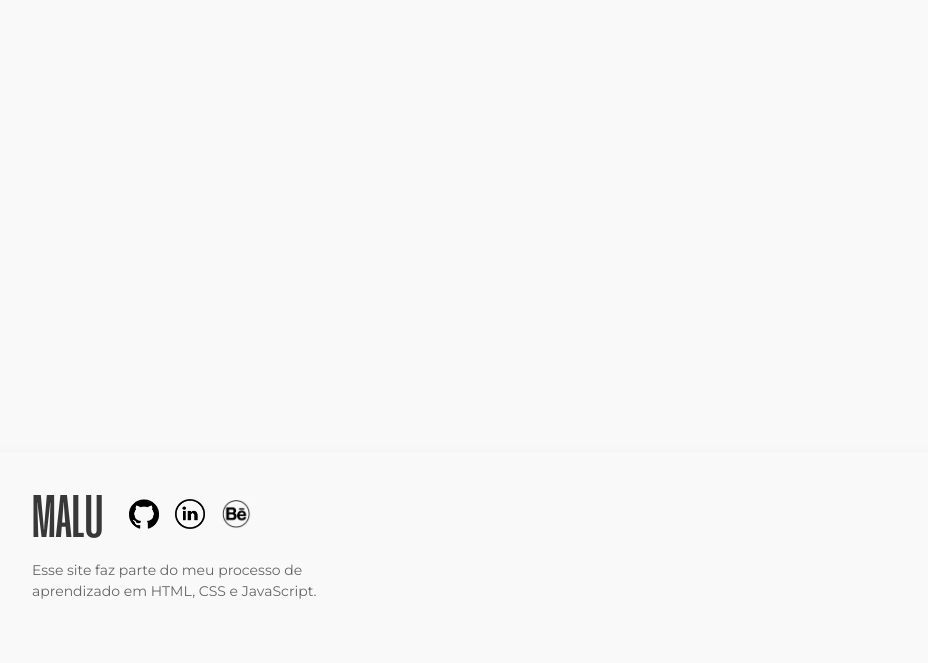
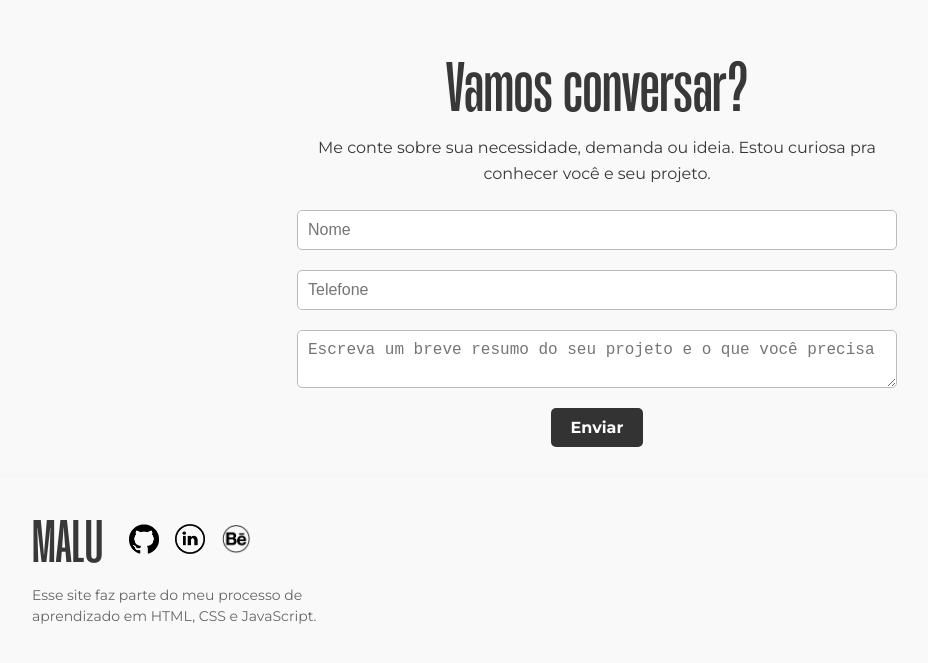
Before and after one commit to tsmalu/portfolio-react, a React (Vite) app: page / in a window 1280 px wide. Shown: the part 1734-2397 px from the top of the page, without its empty margins (43-971 px from the left). Built offline with nearby package versions, Linux system fonts and the light colour scheme.

Commit message:
atualizações no formulário de contato

```diff
--- a/src/App.jsx
+++ b/src/App.jsx
@@ -1,14 +1,16 @@
 import React from "react";
 import { HashRouter as Router, Routes, Route } from "react-router-dom";
 
-// Importando todos os estilos
+// Importando os estilos
 import "./styles/base.css";
 import "./styles/header.css";
 import "./styles/footer.css";
 import "./styles/heroSection.css";
 import "./styles/projectHighlight.css";
 import "./styles/projectCard.css";
-import "./styles/contactForm.css";
+import "./styles/contactForm.css";  // ✅ Correto no App.jsx
+
+
 
 // Importando os componentes
 import Header from "./components/Header";
--- a/src/components/ContactForm.jsx
+++ b/src/components/ContactForm.jsx
@@ -1,19 +1,65 @@
-import React from "react";
-import "../styles/contactForm.css";
+import "../styles/contactForm.css";  // ✅ Correto no ContactForm.jsx
 
-function ContactForm() {
+import React, { useEffect, useRef } from "react";
+
+
+const ContactForm = () => {
+  const contactSectionRef = useRef(null);
+
+  // Efeito para animação ao rolar a página
+  useEffect(() => {
+    const observer = new IntersectionObserver(
+      (entries) => {
+        entries.forEach((entry) => {
+          if (entry.isIntersecting) {
+            entry.target.classList.add("animate");
+          }
+        });
+      },
+      { threshold: 0.1 } // Dispara a animação quando 10% do elemento estiver visível
+    );
+
+    if (contactSectionRef.current) {
+      observer.observe(contactSectionRef.current);
+    }
+
+    return () => {
+      if (contactSectionRef.current) {
+        observer.unobserve(contactSectionRef.current);
+      }
+    };
+  }, []);
+
   return (
-    <section className="contact-section">
+    <section className="contact-section" id="contato" ref={contactSectionRef}>
       <h2>Vamos conversar?</h2>
-      <p>Me conte sobre sua necessidade, demanda ou ideia.</p>
-      <form id="contactForm" action="https://formspree.io/f/xnnqjqrd" method="POST">
-        <input type="text" name="name" placeholder="Nome" required />
-        <input type="text" name="telefone" placeholder="Telefone" required />
-        <textarea name="message" placeholder="Escreva um resumo do seu projeto" required></textarea>
+      <p>
+        Me conte sobre sua necessidade, demanda ou ideia. Estou curiosa pra
+        conhecer você e seu projeto.
+      </p>
+      <form
+        id="contactForm"
+        action="https://formspree.io/f/xnnqjqrd"
+        method="POST"
+      >
+        <input type="text" id="name" name="name" placeholder="Nome" required />
+        <input
+          type="text"
+          id="telefone"
+          name="telefone"
+          placeholder="Telefone"
+          required
+        />
+        <textarea
+          id="message"
+          name="message"
+          placeholder="Escreva um breve resumo do seu projeto e o que você precisa"
+          required
+        ></textarea>
         <button type="submit">Enviar</button>
       </form>
     </section>
   );
-}
+};
 
 export default ContactForm;
--- a/src/styles/contactForm.css
+++ b/src/styles/contactForm.css
@@ -1,10 +1,19 @@
-/* CONTATO */
 .contact-section {
     text-align: center;
     padding: 80px 0;
-    opacity: 0;
+    opacity: 1;
     transform: translateY(50px);
     transition: opacity 1.5s ease-out, transform 1.5s ease-out;
+}
+
+.contact-section h2{
+    margin-bottom:8px;
+}
+.contact-section p {
+    text-align: center; /* Centraliza o parágrafo */
+    max-width: 600px; /* Limita a largura para melhor leitura */
+    margin: 0 auto; /* Garante centralização horizontal */
+    margin-bottom:24px;
 }
 
 .contact-section form {
@@ -26,6 +35,7 @@
     font-size: 16px;
 }
 
+
 .contact-section button {
     font-size: 16px;
     padding: 10px 20px;
```
